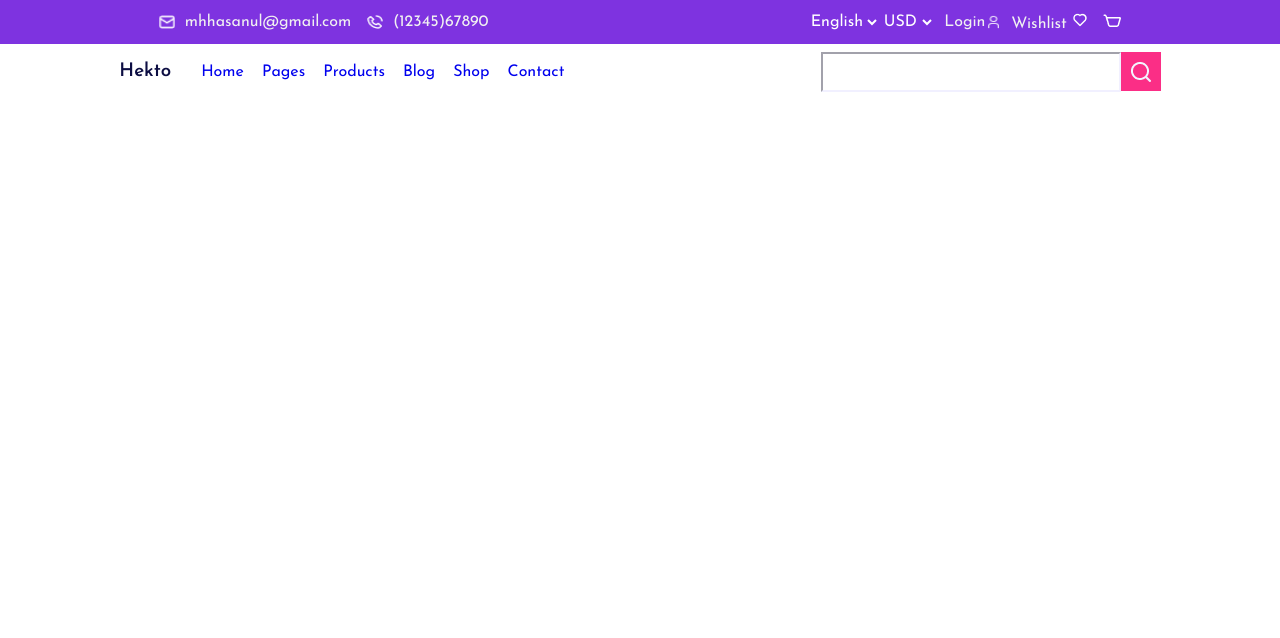
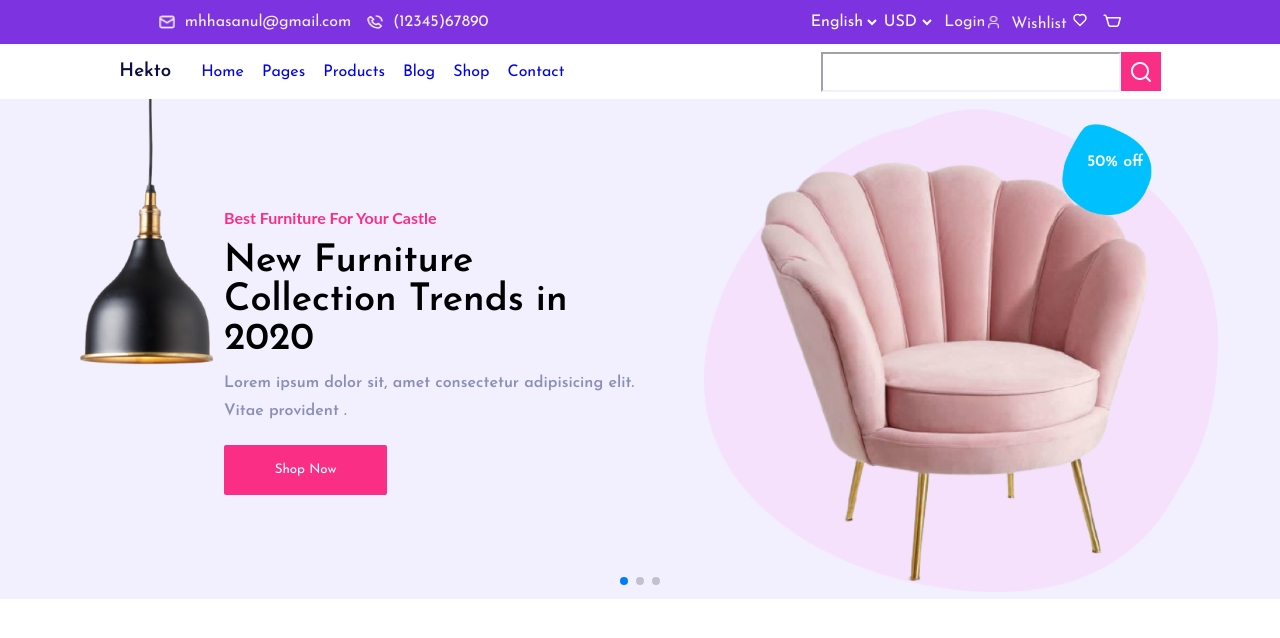
Before and after one commit to ranawp/hekto, a plain HTML site: page index.html in a window 1280 px wide. Drawn offline with nearby package versions, Linux system fonts and the light colour scheme.

Commit message:
slider added

```diff
--- a/CSS/style.css
+++ b/CSS/style.css
@@ -123,3 +123,135 @@ select option {
     background: rgba(251, 46, 134, 1);
     padding: 9.3px;
 }
+
+/* /slider */
+.swiper-slide {
+    background-color: #F2F0FF;
+    ;
+    display: grid;
+    grid-template-columns: 1fr 1fr;
+}
+
+.swiper-slide .left-side {
+    display: grid;
+    grid-template-columns: 1fr 2fr;
+    align-items: center;
+
+    position: relative;
+}
+
+.swiper-slide .left-side .left-side-info {
+    position: absolute;
+    /* right: 50%; */
+    left: 35%;
+}
+
+.swiper-slide .left-side .left-side-info h2 {
+    font-family: 'Josefin Sans';
+    font-size: 38px;
+    /* line-height: 82px; */
+    /* letter-spacing: 0.015em; */
+    margin: 10px 0;
+    color: #000000;
+}
+
+.swiper-slide .left-side .left-side-info .describe {
+    color: #8A8FB9;
+    font-weight: 700;
+    font-size: 16px;
+    line-height: 28px;
+
+}
+
+.shop-now {
+    Width: 163px;
+    Height: 50px;
+    background: #FB2E86;
+    border-radius: 2px;
+    color: #fff;
+    border: none;
+    margin-top: 20px;
+}
+
+.highlight {
+    color: #FB2E86;
+    font-family: 'Lato';
+    font-weight: 700;
+    font-size: 16px;
+    line-height: 28px;
+
+}
+
+.swiper-slide .left-side img {
+    height: 300px;
+    width: 300px;
+
+    position: absolute;
+    top: 0;
+    left: 0px;
+}
+
+.right-side {
+    position: relative;
+}
+
+.bg-shadow {
+    position: absolute;
+    width: 500px;
+    width: 500px;
+    left: 10%;
+    top: 5%;
+    z-index: 1;
+}
+
+.bg-shadow2 {
+    position: absolute;
+    width: 450px;
+    height: 450px;
+    left: 20%;
+    top: 2%;
+    z-index: 2;
+}
+
+.chair {
+    z-index: 10;
+    position: absolute;
+    Width: 450px;
+    Height: 450px;
+    left: 15%;
+    top: 10%;
+}
+
+.discount {
+
+    position: absolute;
+    Width: 90px;
+    right: 20%;
+    top: 5%;
+    font-weight: 700;
+}
+
+.discount img {
+    z-index: 12;
+    position: absolute;
+    Width: 100%;
+}
+
+.discount span {
+    color: #fff;
+    position: absolute;
+    z-index: 15;
+    top: 30px;
+    left: 25px;
+
+}
+
+.swiper {
+    width: 100%;
+    height: 500px;
+}
+
+/*
+.swiper-slide img {
+    width: 100%;
+} */
--- a/index.html
+++ b/index.html
@@ -8,6 +8,8 @@
     <title>Document</title>
     <link rel="stylesheet" href="./CSS/style.css">
     <script src="https://kit.fontawesome.com/369eb6be78.js" crossorigin="anonymous"></script>
+
+    <link rel="stylesheet" href="https://cdn.jsdelivr.net/npm/swiper@8/swiper-bundle.min.css" />
 </head>
 
 <body>
@@ -64,10 +66,89 @@
     </nav>
     <!-- nav end -->
     <!-- banner start -->
+    <!-- Slider main container -->
+
+    <!-- header start -->
+    <header>
+        <div class="swiper">
+            <!-- Additional required wrapper -->
+            <div class="swiper-wrapper">
+                <!-- Slides -->
+                <div class="swiper-slide slide1">
+                    <div class="left-side">
+                        <img src="./assests/images/lamp.png" alt="">
+                        <div class="left-side-info">
+                            <p class="highlight">Best Furniture For Your Castle</p>
+                            <h2>New Furniture Collection Trends in 2020</h2>
+                            <p class="describe">Lorem ipsum dolor sit, amet consectetur adipisicing elit. Vitae
+                                provident .</p>
+                            <button class="shop-now">Shop Now</button>
+                        </div>
+                    </div>
+                    <div class="right-side">
+                        <div class="discount">
+                            <img src="./assests/images/img4.png" alt="">
+                            <span>50% off</span>
+                        </div>
+                        <img class="chair" src="./assests/images/img1.png" alt="">
+                        <img class="bg-shadow" src="./assests/images/bg-shadow.png" alt="">
+                        <img class="bg-shadow2" src="./assests/images/bg-shadow.png" alt="">
+
+                    </div>
+                </div>
+                <div class="swiper-slide slide1">
+                    <div class="left-side">
+                        <img src="./assests/images/lamp.png" alt="">
+                        <div class="left-side-info">
+                            <p class="highlight">Best Furniture For Your Castle</p>
+                            <h2>New Furniture Collection Trends in 2020</h2>
+                            <p class="describe">Lorem ipsum dolor sit, amet consectetur adipisicing elit. Vitae
+                                provident .</p>
+                            <button class="shop-now">Shop Now</button>
+                        </div>
+                    </div>
+                    <div class="right-side">
+                        <img class="chair" src="./assests/images/img2.png" alt="">
+                        <img class="bg-shadow" src="./assests/images/bg-shadow.png" alt="">
+                        <img class="bg-shadow2" src="./assests/images/bg-shadow.png" alt="">
+
+                    </div>
+                </div>
+                <div class="swiper-slide slide1">
+                    <div class="left-side">
+                        <img src="./assests/images/lamp.png" alt="">
+                        <div class="left-side-info">
+                            <p class="highlight">Best Furniture For Your Castle</p>
+                            <h2>New Furniture Collection Trends in 2020</h2>
+                            <p class="describe">Lorem ipsum dolor sit, amet consectetur adipisicing elit. Vitae
+                                provident .</p>
+                            <button class="shop-now">Shop Now</button>
+                        </div>
+                    </div>
+                    <div class="right-side">
+                        <img class="chair" src="./assests/images/img3.png" alt="">
+                        <img class="bg-shadow" src="./assests/images/bg-shadow.png" alt="">
+                        <img class="bg-shadow2" src="./assests/images/bg-shadow.png" alt="">
+
+                    </div>
+                </div>
+
+            </div>
+            <!-- If we need pagination -->
+            <div class="swiper-pagination"></div>
+
+            <!-- If we need navigation buttons -->
+            <!-- <div class="swiper-button-prev"></div>
+            <div class="swiper-button-next"></div> -->
 
 
+        </div>
+    </header>
+    <!-- header end -->
 
-    <link rel="stylesheet" href="./js/style.js">
+
+    <script src="https://cdn.jsdelivr.net/npm/swiper@8/swiper-bundle.min.js"></script>
+    <script src="./js/style.js"></script>
 </body>
 
 </html>
--- a/js/style.js
+++ b/js/style.js
@@ -0,0 +1,20 @@
+
+const swiper = new Swiper('.swiper', {
+    // Optional parameters
+    // direction: 'vertical',
+    loop: true,
+
+    // If we need pagination
+    pagination: {
+        el: '.swiper-pagination',
+        clickable: true
+    },
+
+    // Navigation arrows
+    navigation: {
+        nextEl: '.swiper-button-next',
+        prevEl: '.swiper-button-prev',
+    },
+
+
+});
```
Also changed, not shown: assests/images/bg-shadow.png (renamed from assests/images/Ellipse 63.png), assests/images/img1.png (renamed from assests/images/Shell-Shaped-Armchair-Pink-Velvet-Fabric-One-Seater-Sofa-for-Living-Room 1.png), assests/images/img2.png (renamed from assests/images/image 1166.png), assests/images/img3.png (renamed from assests/images/Home-Stylish-Club-Sofa-Chair-Pleated-Sofa-Armchair-with-Golden-Legs 1.png), assests/images/img4.png (renamed from assests/images/Vector 14.png), assests/images/lamp.png (renamed from assests/images/image 32.png), assests/images/pexels-lina-kivaka-3394192.jpg (added), 2 other files.
